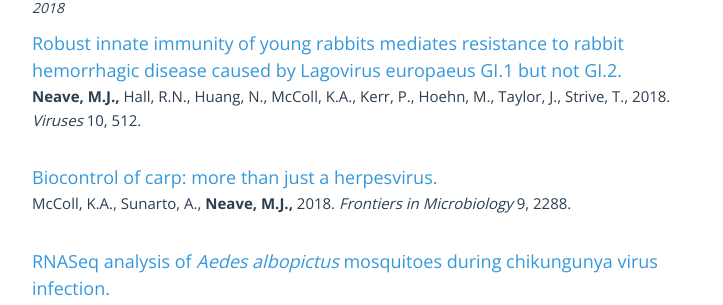
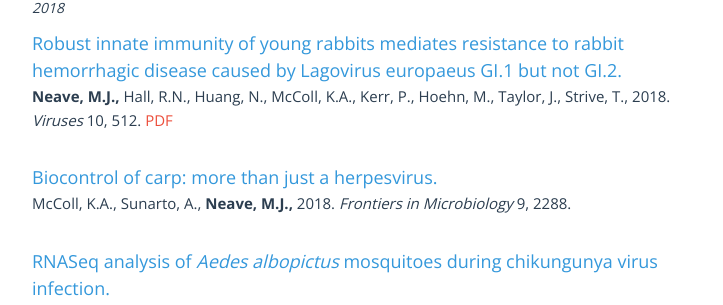
Before and after one commit to neavemj/neavemj.github.io, a Jekyll site: the page built from publications.html, in a window 1280 px wide and 900 px high. Shown: the part 270-575 px from the top of the window, without its empty margins (278-1001 px from the left). Built offline with Jekyll 4.4.1, drawn with Linux system fonts in a browser that asks for light colours; nearby versions of some CDN libraries; comment, search, counter and statistics services are not loaded.

```diff
--- a/publications.html
+++ b/publications.html
@@ -11,6 +11,7 @@
 
       <h1bl>Robust innate immunity of young rabbits mediates resistance to rabbit hemorrhagic disease caused by Lagovirus europaeus GI.1 but not GI.2.</h1bl>
 	  <p><b>Neave, M.J., </b>Hall, R.N., Huang, N., McColl, K.A., Kerr, P., Hoehn, M., Taylor, J., Strive, T., 2018. <i>Viruses</i> 10, 512.
+	  <a id="pdf-pubs" href=/pdfs/Neave_et_al-2018-Viruses.pdf>PDF</a>
 	  </p>
       <br>
 
```
Also changed, not shown: 1 other file.
